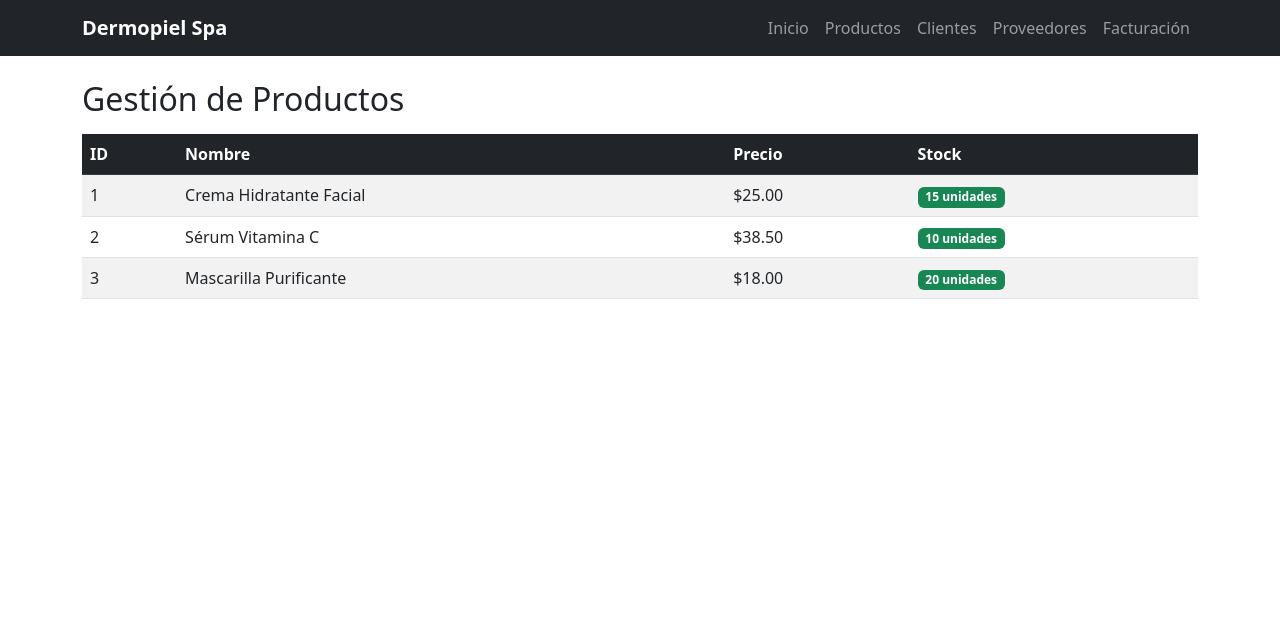
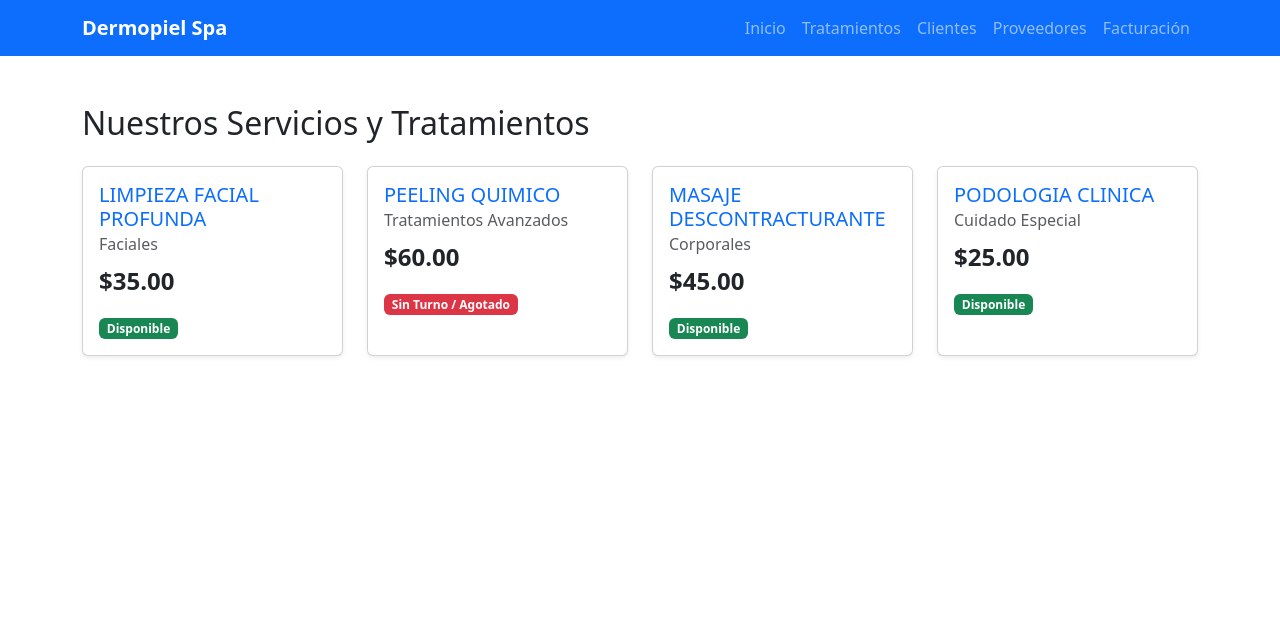
Before and after one commit to CJCuevas1/Desarrollo_web_Dermopiel_semana_11, a Flask app: page /productos in a window 1280 px wide. Shown: the top 620 px of the page. Run offline with Flask 3, Linux system fonts and the light colour scheme.

Commit message:
Avance 10/16: Renderizado dinamico Jinja2 y componentes reutilizables

```diff
--- a/app.py
+++ b/app.py
@@ -2,47 +2,34 @@ from flask import Flask, render_template
 
 app = Flask(__name__)
 
-# Ruta Principal (Carga la página informativa)
 @app.route('/')
 def index():
-    return render_template('index.html')
+    # Variable simple solicitada en la guía
+    usuario = "Carlos"
+    return render_template('index.html', usuario=usuario)
 
-# Módulo de Productos
 @app.route('/productos')
 def productos():
-    lista_productos = [
-        {"id": 1, "nombre": "Crema Hidratante Facial", "precio": 25.00, "stock": 15},
-        {"id": 2, "nombre": "Sérum Vitamina C", "precio": 38.50, "stock": 10},
-        {"id": 3, "nombre": "Mascarilla Purificante", "precio": 18.00, "stock": 20}
+    # Lista de diccionarios con datos de Dermopiel
+    servicios = [
+        {"id": 1, "nombre": "limpieza facial profunda", "precio": 35.00, "disponible": True, "categoria": "Faciales"},
+        {"id": 2, "nombre": "peeling quimico", "precio": 60.00, "disponible": False, "categoria": "Tratamientos Avanzados"},
+        {"id": 3, "nombre": "masaje descontracturante", "precio": 45.00, "disponible": True, "categoria": "Corporales"},
+        {"id": 4, "nombre": "podologia clinica", "precio": 25.00, "disponible": True, "categoria": "Cuidado Especial"}
     ]
-    return render_template('productos.html', productos=lista_productos)
+    return render_template('productos.html', servicios=servicios)
 
-# Módulo de Clientes
 @app.route('/clientes')
 def clientes():
-    lista_clientes = [
-        {"id": 1, "nombre": "María García", "telefono": "0991234567", "email": "maria@gmail.com"},
-        {"id": 2, "nombre": "Juan Pérez", "telefono": "0987654321", "email": "juan@gmail.com"}
-    ]
-    return render_template('clientes.html', clientes=lista_clientes)
+    return render_template('clientes.html')
 
-# Módulo de Proveedores
 @app.route('/proveedores')
 def proveedores():
-    lista_proveedores = [
-        {"id": 1, "empresa": "DermoLab S.A.", "contacto": "Dra. Ana López", "telefono": "022555123"},
-        {"id": 2, "empresa": "Cosmética Natural Co.", "contacto": "Carlos Ruiz", "telefono": "022888456"}
-    ]
-    return render_template('proveedores.html', proveedores=lista_proveedores)
+    return render_template('proveedores.html')
 
-# Módulo de Facturación
 @app.route('/facturacion')
 def facturacion():
-    lista_facturas = [
-        {"num": "001-001-0001", "cliente": "María García", "fecha": "2026-08-11", "total": 63.50},
-        {"num": "001-001-0002", "cliente": "Juan Pérez", "fecha": "2026-08-11", "total": 25.00}
-    ]
-    return render_template('facturacion.html', facturas=lista_facturas)
+    return render_template('facturacion.html')
 
 if __name__ == '__main__':
     app.run(debug=True)
--- a/templates/base.html
+++ b/templates/base.html
@@ -3,47 +3,24 @@
 <head>
     <meta charset="UTF-8">
     <meta name="viewport" content="width=device-width, initial-scale=1.0">
-    <title>{% block title %}Dermopiel - Sistema{% endblock %}</title>
-    <!-- Bootstrap CSS -->
+    <title>{% block title %}Dermopiel{% endblock %}</title>
     <link href="https://cdn.jsdelivr.net/npm/bootstrap@5.3.0/dist/css/bootstrap.min.css" rel="stylesheet">
-    <!-- CSS propio mediante Jinja2 -->
     <link rel="stylesheet" href="{{ url_for('static', filename='css/style.css') }}">
 </head>
 <body class="d-flex flex-column min-vh-100">
 
-    <!-- Menú de Navegación -->
-    <nav class="navbar navbar-expand-lg navbar-dark bg-dark">
-        <div class="container">
-            <a class="navbar-brand fw-bold" href="{{ url_for('index') }}">Dermopiel Spa</a>
-            <button class="navbar-toggler" type="button" data-bs-toggle="collapse" data-bs-target="#navbarNav">
-                <span class="navbar-toggler-icon"></span>
-            </button>
-            <div class="collapse navbar-collapse" id="navbarNav">
-                <ul class="navbar-nav ms-auto">
-                    <li class="nav-item"><a class="nav-link" href="{{ url_for('index') }}">Inicio</a></li>
-                    <li class="nav-item"><a class="nav-link" href="{{ url_for('productos') }}">Productos</a></li>
-                    <li class="nav-item"><a class="nav-link" href="{{ url_for('clientes') }}">Clientes</a></li>
-                    <li class="nav-item"><a class="nav-link" href="{{ url_for('proveedores') }}">Proveedores</a></li>
-                    <li class="nav-item"><a class="nav-link" href="{{ url_for('facturacion') }}">Facturación</a></li>
-                </ul>
-            </div>
-        </div>
-    </nav>
+    {% include "components/navbar.html" %}
 
-    <!-- Contenido Dinámico de cada Módulo -->
     <main class="container my-4 flex-grow-1">
-        {% block content %}
-        {% endblock %}
+        {% block content %}{% endblock %}
     </main>
 
-    <!-- Pie de Página -->
     <footer class="bg-dark text-white text-center py-3 mt-auto">
         <div class="container">
             <p class="mb-0">&copy; 2026 Dermopiel - Proyecto Integrador U3</p>
         </div>
     </footer>
 
-    <!-- Scripts Bootstrap y JS Propio -->
     <script src="https://cdn.jsdelivr.net/npm/bootstrap@5.3.0/dist/js/bootstrap.bundle.min.js"></script>
     <script src="{{ url_for('static', filename='js/script.js') }}"></script>
 </body>
--- /dev/null
+++ b/templates/components/navbar.html
@@ -0,0 +1,17 @@
+<nav class="navbar navbar-expand-lg navbar-dark bg-primary mb-4">
+  <div class="container">
+    <a class="navbar-brand fw-bold" href="{{ url_for('index') }}">Dermopiel Spa</a>
+    <button class="navbar-toggler" type="button" data-bs-toggle="collapse" data-bs-target="#navbarNav">
+      <span class="navbar-toggler-icon"></span>
+    </button>
+    <div class="collapse navbar-collapse" id="navbarNav">
+      <ul class="navbar-nav ms-auto">
+        <li class="nav-item"><a class="nav-link" href="{{ url_for('index') }}">Inicio</a></li>
+        <li class="nav-item"><a class="nav-link" href="{{ url_for('productos') }}">Tratamientos</a></li>
+        <li class="nav-item"><a class="nav-link" href="{{ url_for('clientes') }}">Clientes</a></li>
+        <li class="nav-item"><a class="nav-link" href="{{ url_for('proveedores') }}">Proveedores</a></li>
+        <li class="nav-item"><a class="nav-link" href="{{ url_for('facturacion') }}">Facturación</a></li>
+      </ul>
+    </div>
+  </div>
+</nav>
--- a/templates/productos.html
+++ b/templates/productos.html
@@ -1,20 +1,29 @@
 {% extends "base.html" %}
-{% block title %}Productos - Dermopiel{% endblock %}
+
+{% block title %}Servicios - Dermopiel{% endblock %}
+
 {% block content %}
-<h2><i class="bi bi-box"></i> Gestión de Productos</h2>
-<table class="table table-striped table-hover mt-3">
-    <thead class="table-dark">
-        <tr><th>ID</th><th>Nombre</th><th>Precio</th><th>Stock</th></tr>
-    </thead>
-    <tbody>
-        {% for p in productos %}
-        <tr>
-            <td>{{ p.id }}</td>
-            <td>{{ p.nombre }}</td>
-            <td>${{ "%.2f"|format(p.precio) }}</td>
-            <td><span class="badge bg-success">{{ p.stock }} unidades</span></td>
-        </tr>
-        {% endfor %}
-    </tbody>
-</table>
+<h2 class="mb-4">Nuestros Servicios y Tratamientos</h2>
+
+<div class="row">
+    {% for servicio in servicios %}
+    <div class="col-md-6 col-lg-3 mb-4">
+        <div class="card h-100 shadow-sm">
+            <div class="card-body">
+                <!-- Filtro Jinja2 (|upper) -->
+                <h5 class="card-title text-primary">{{ servicio.nombre|upper }}</h5>
+                <h6 class="card-subtitle mb-2 text-muted">{{ servicio.categoria }}</h6>
+                <p class="card-text fs-4 fw-bold">${{ "%.2f"|format(servicio.precio) }}</p>
+
+                <!-- Condicional Jinja2 -->
+                {% if servicio.disponible %}
+                    <span class="badge bg-success">Disponible</span>
+                {% else %}
+                    <span class="badge bg-danger">Sin Turno / Agotado</span>
+                {% endif %}
+            </div>
+        </div>
+    </div>
+    {% endfor %}
+</div>
 {% endblock %}
```
